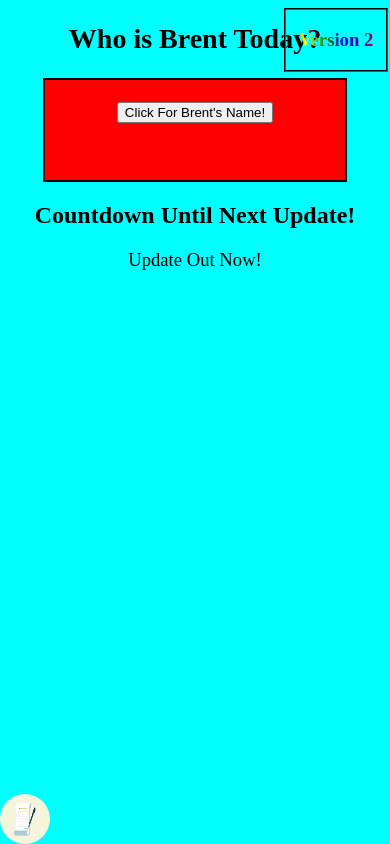
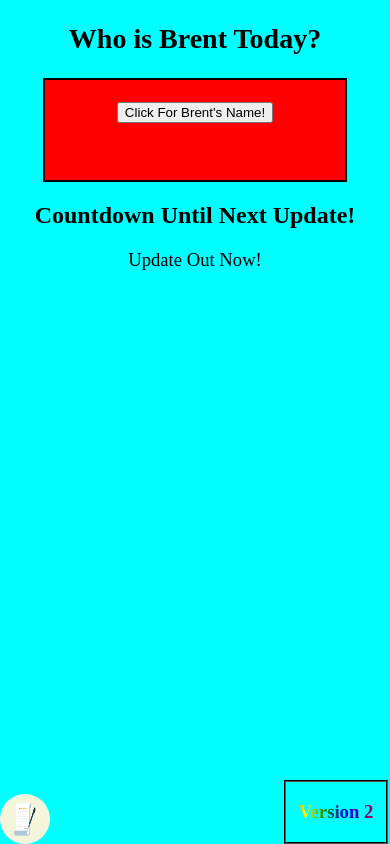
Before and after one commit to InoWanabEHeRE/Brent-Tracker, a plain HTML site: page idk.html in a window 390 px wide. Shown: the top 844 px of the page. Drawn offline with Linux system fonts and the light colour scheme.

Commit message:
This Better Not Break

```diff
--- a/idk.html
+++ b/idk.html
@@ -15,10 +15,9 @@
                 }
                 .versionDiv {
                     position: fixed;
-                    right: 0;
                     bottom: 0;
                     float:none;
-                    top: unset;
+                    top: auto;
                 }
                 .mobileMeme {
                     display: block;
@@ -26,10 +25,15 @@
                     text-align: center;
                     margin: 10px;
                 }
+            }
+            @media screen and (min-width: 751px) {
+                    .versionDiv {
+                    top:0;
+                }
+            }
                 #salmon {
                     animation: animation 9s infinite;
                 }
-            }
             .mobileMeme {
                 display: none;
             }
@@ -129,13 +133,12 @@
             }
             .versionDiv {
                 border: 2px black groove;
-                top: 1%;
                 right: .5%;
                 width: 100px;
                 height: 60px;
                 clear: none;
                 float: right;
-                position: absolute;
+                position: fixed;
                 background: linear-gradient(to right, red, yellow, green, blue, purple, red);
                 -webkit-text-fill-color: transparent;
                 -webkit-background-clip: text;
```
